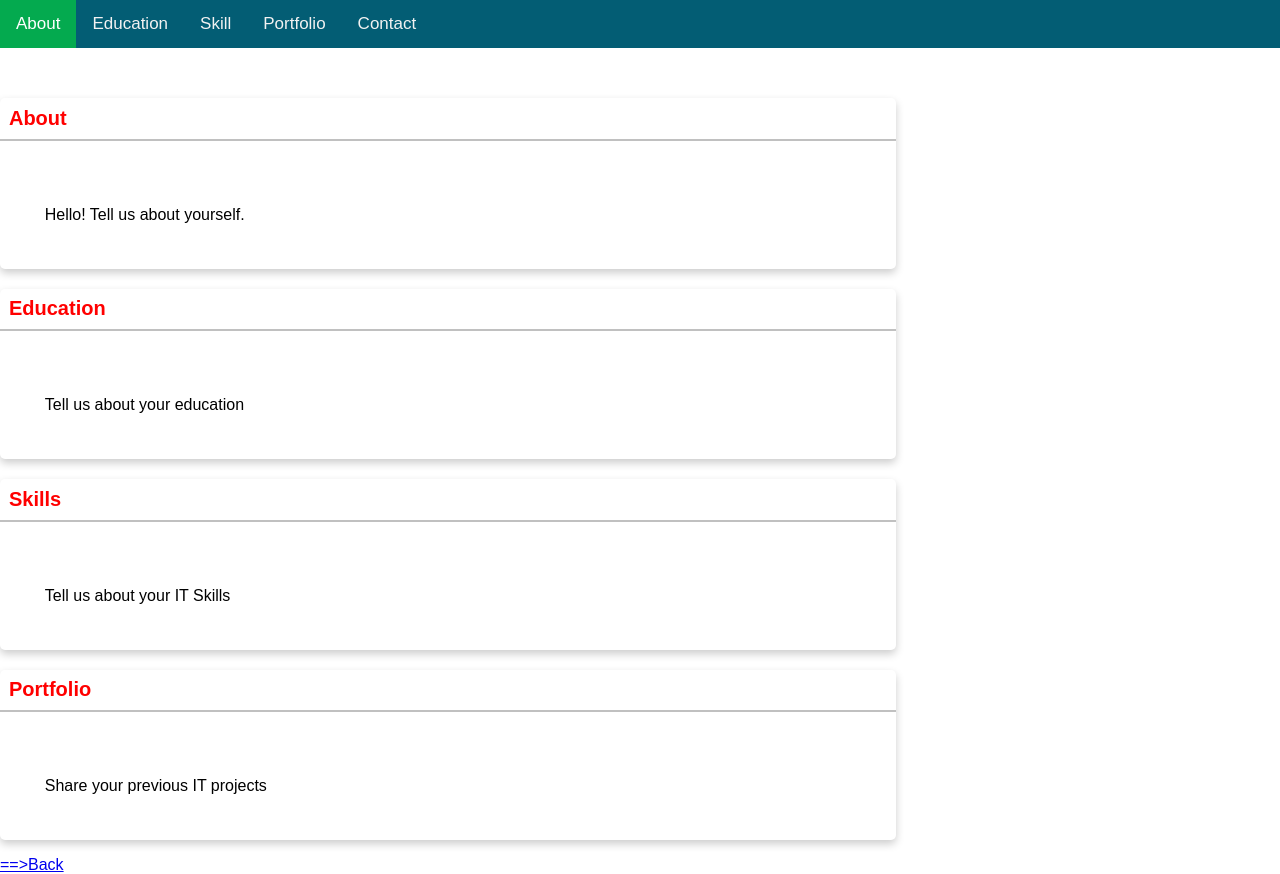
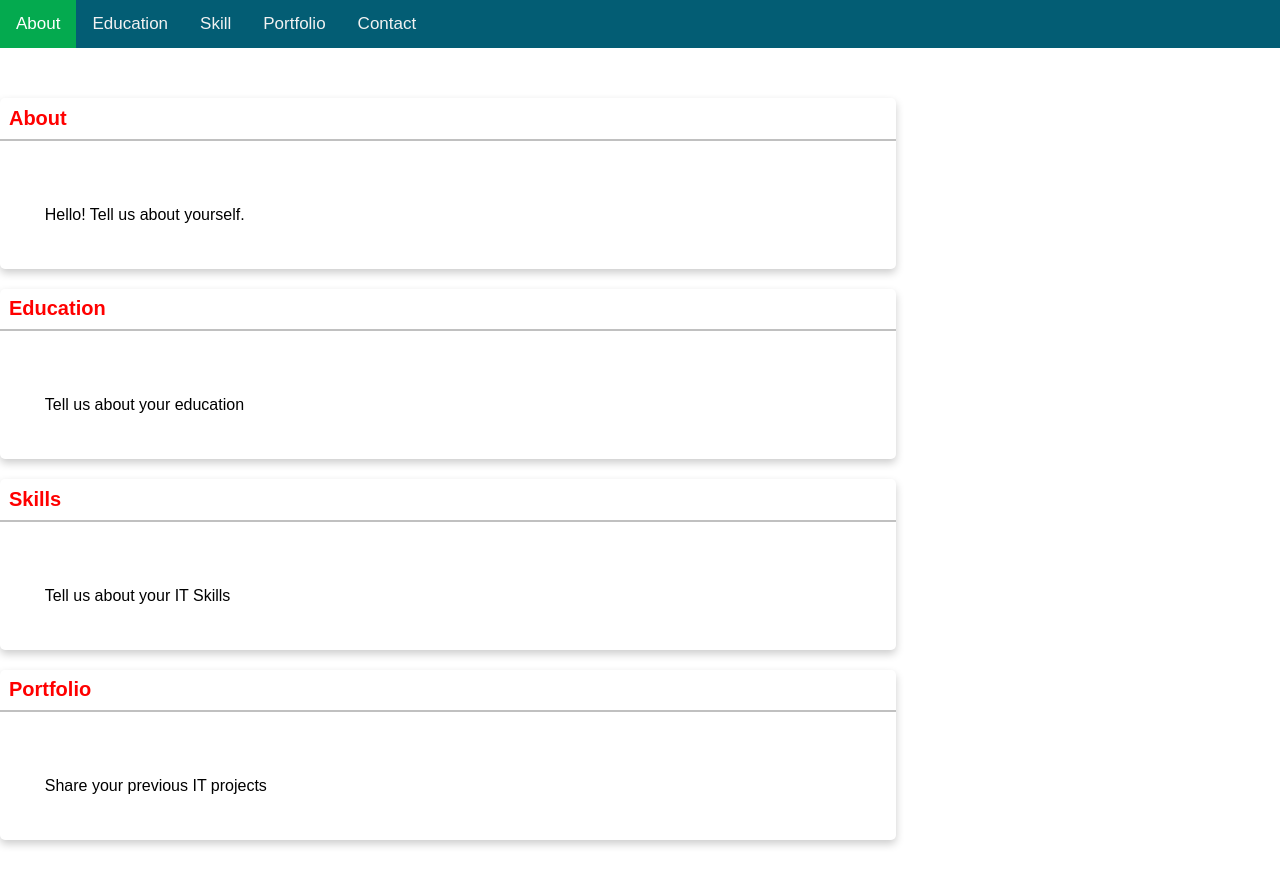
Before and after one commit to alvin140/alvin.github.io, a plain HTML site: page apply-css.html in a window 1280 px wide. Drawn offline with Linux system fonts and the light colour scheme.

Commit message:
Update apply-css.html

```diff
--- a/apply-css.html
+++ b/apply-css.html
@@ -92,8 +92,7 @@ body {
     <p class="card-header">Portfolio</p>
     <p class="card-body">Share your previous IT projects</p>
     </div>
-    <div class = "back"><a link href="index.html">==>Back</a></div>
-    </div>
+
 <script>
 function myFunction() {
   var x = document.getElementById("myTopnav");
```
